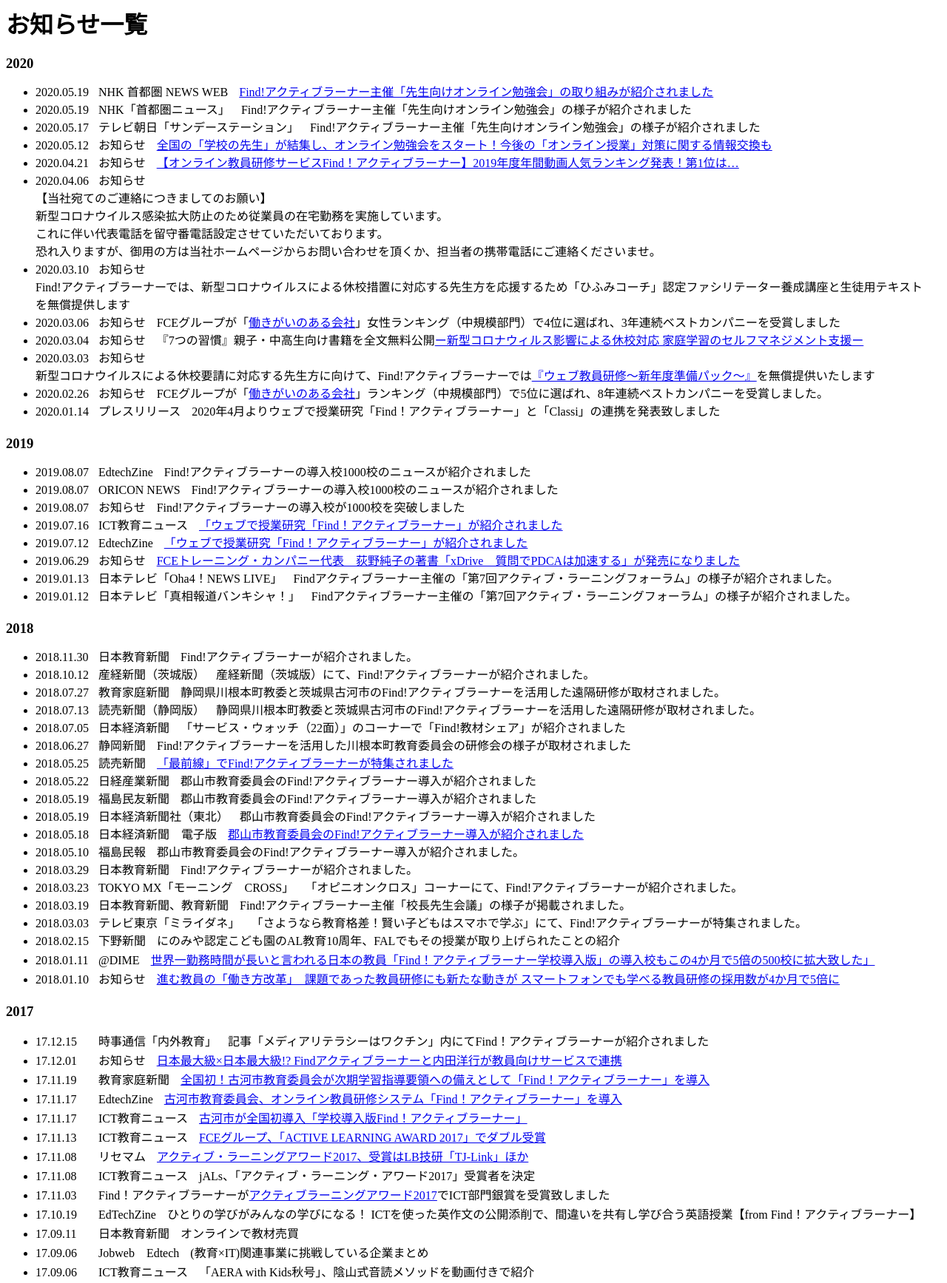
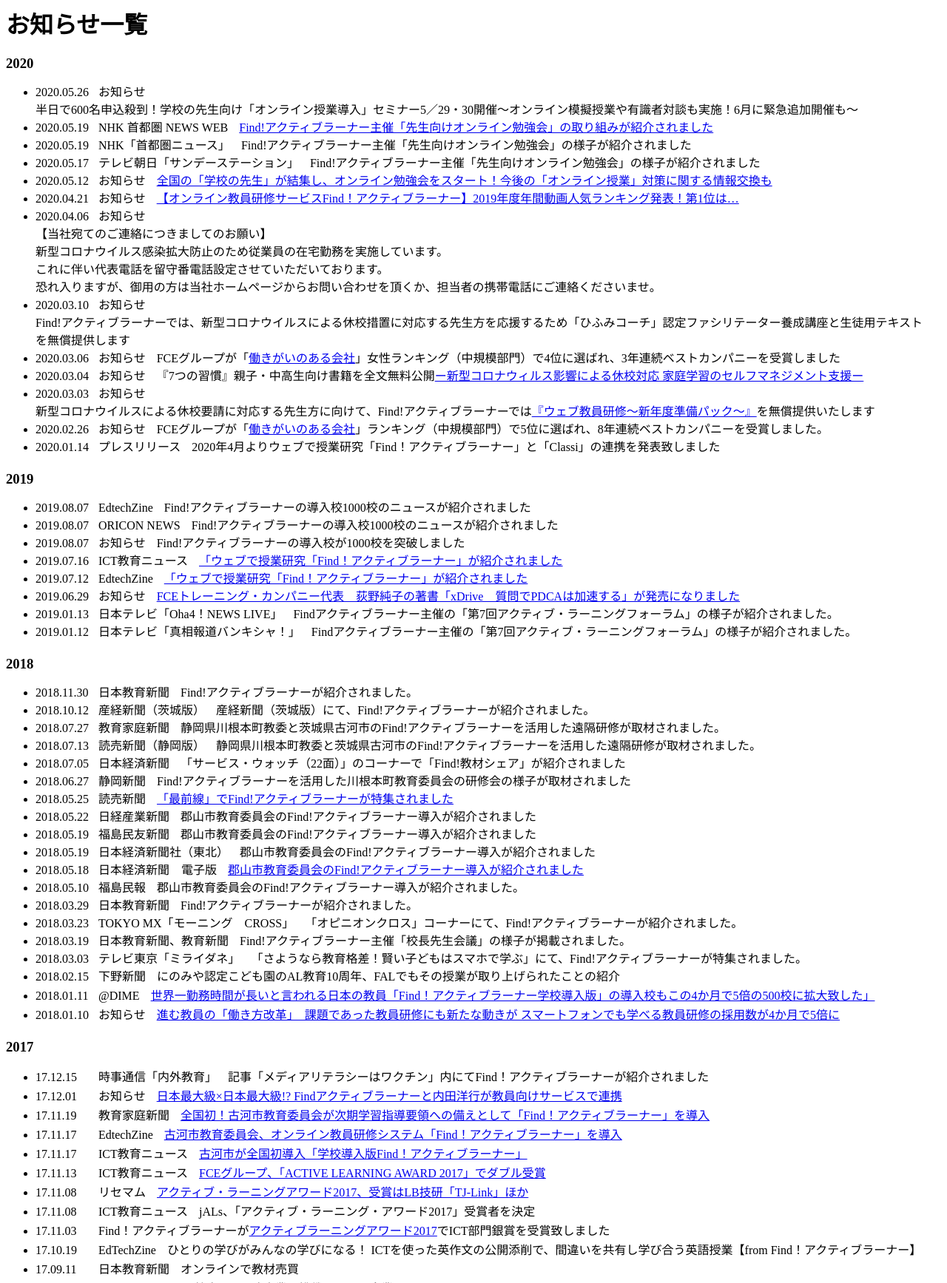
Before and after one commit to xxsyam/fce-git, a PHP site: page /media.php in a window 1280 px wide. Shown: the top 1735 px of the page at 74% size. Run offline with PHP 8.4, Linux system fonts and the light colour scheme.

Commit message:
お知らせ更新

```diff
--- a/fal-c/pub/about.php
+++ b/fal-c/pub/about.php
@@ -159,6 +159,7 @@
 <h2 class="section_title ac">お知らせ</h2>
 
 <ul>
+<li><span class="day">2020.05.26</span><span class="syutten">お知らせ</span><span class="news-txt">半日で600名申込殺到！学校の先生向け「オンライン授業導入」セミナー5／29・30開催～オンライン模擬授業や有識者対談も実施！6月に緊急追加開催も～</span></li>
 <li><span class="day">2020.05.19</span><span class="syutten">NHK 首都圏 NEWS WEB</span><span class="news-txt"><a href="https://www3.nhk.or.jp/shutoken-news/20200519/1000049014.html" target="_blank">Find!アクティブラーナー主催「先生向けオンライン勉強会」の取り組みが紹介されました</a></span></li>
 <li><span class="day">2020.05.19</span><span class="syutten">NHK「首都圏ニュース」</span><span class="news-txt">Find!アクティブラーナー主催「先生向けオンライン勉強会」の様子が紹介されました</span></li>
 <li><span class="day">2020.05.17</span><span class="syutten">テレビ朝日「サンデーステーション」</span><span class="news-txt">Find!アクティブラーナー主催「先生向けオンライン勉強会」の様子が紹介されました</span></li>
--- a/fal-c/pub/media.php
+++ b/fal-c/pub/media.php
@@ -22,6 +22,7 @@
 <h3>2020</h3>
 
 <ul>
+  <li><span class="day">2020.05.26</span><span class="syutten">お知らせ</span><span class="news-txt">半日で600名申込殺到！学校の先生向け「オンライン授業導入」セミナー5／29・30開催～オンライン模擬授業や有識者対談も実施！6月に緊急追加開催も～</span></li>
 <li><span class="day">2020.05.19</span><span class="syutten">NHK 首都圏 NEWS WEB</span><span class="news-txt"><a href="https://www3.nhk.or.jp/shutoken-news/20200519/1000049014.html" target="_blank">Find!アクティブラーナー主催「先生向けオンライン勉強会」の取り組みが紹介されました</a></span></li>
 <li><span class="day">2020.05.19</span><span class="syutten">NHK「首都圏ニュース」</span><span class="news-txt">Find!アクティブラーナー主催「先生向けオンライン勉強会」の様子が紹介されました</span></li>
 <li><span class="day">2020.05.17</span><span class="syutten">テレビ朝日「サンデーステーション」</span><span class="news-txt">Find!アクティブラーナー主催「先生向けオンライン勉強会」の様子が紹介されました</span></li>
--- a/fal-c/template/pc_media.php
+++ b/fal-c/template/pc_media.php
@@ -2,6 +2,7 @@
 <h2>お知らせ<span>News</span></h2>
 
 <ul id="MEDIANEWS_LIST">
+<li><span class="day">2020.05.26</span><span class="syutten">お知らせ</span><span class="news-txt">半日で600名申込殺到！学校の先生向け「オンライン授業導入」セミナー5／29・30開催～オンライン模擬授業や有識者対談も実施！6月に緊急追加開催も～</span></li>
 <li><span class="day">2020.05.19</span><span class="syutten">NHK 首都圏 NEWS WEB</span><span class="news-txt"><a href="https://www3.nhk.or.jp/shutoken-news/20200519/1000049014.html" target="_blank">Find!アクティブラーナー主催「先生向けオンライン勉強会」の取り組みが紹介されました</a></span></li>
 <li><span class="day">2020.05.19</span><span class="syutten">NHK「首都圏ニュース」</span><span class="news-txt">Find!アクティブラーナー主催「先生向けオンライン勉強会」の様子が紹介されました</span></li>
 <li><span class="day">2020.05.17</span><span class="syutten">テレビ朝日「サンデーステーション」</span><span class="news-txt">Find!アクティブラーナー主催「先生向けオンライン勉強会」の様子が紹介されました</span></li>
```
